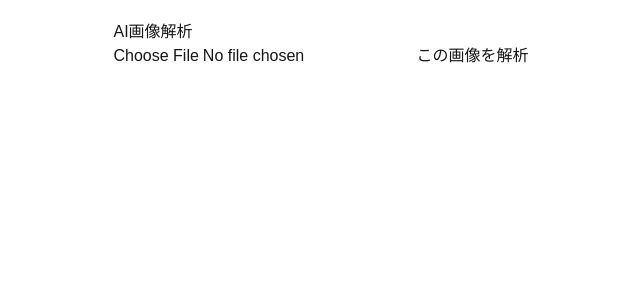
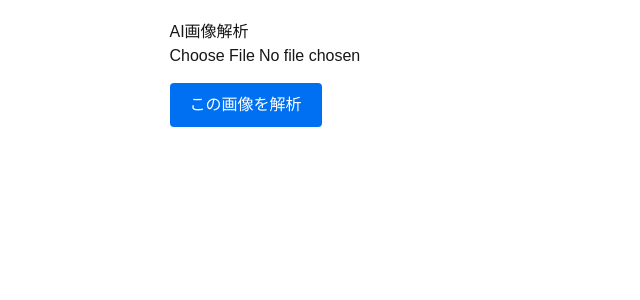
Before and after one commit to hedgehogtomcatqaz1326-netizen/my-image-analyzer, a Next.js app: page / in a window 1280 px wide. Shown: the top 300 px of the page, without its empty margins (319-959 px from the left). Built offline with nearby package versions, Linux system fonts and the light colour scheme.

Commit message:
Fix UI rendering and labels display

```diff
--- a/app/page.tsx
+++ b/app/page.tsx
@@ -5,18 +5,14 @@ import { useState } from "react";
 export default function Home() {
   const [result, setResult] = useState<any>(null);
   const [loading, setLoading] = useState(false);
+  const [preview, setPreview] = useState<string | null>(null);
 
-  // ボタン用のスタイル定義
-  const btnStyle = {
-    display: "block",
-    padding: "10px",
-    textAlign: "center" as const,
-    backgroundColor: "#ffffff",
-    border: "1px solid #cbd5e1",
-    borderRadius: "6px",
-    color: "#1e293b",
-    textDecoration: "none",
-    fontWeight: "500",
+  // ファイル選択時にプレビューを表示する処理
+  const handleImageChange = (e: React.ChangeEvent<HTMLInputElement>) => {
+    const file = e.target.files?.[0];
+    if (file) {
+      setPreview(URL.createObjectURL(file));
+    }
   };
 
   const handleAnalyze = async (e: React.FormEvent<HTMLFormElement>) => {
@@ -43,8 +39,28 @@ export default function Home() {
       <h1>AI画像解析</h1>
 
       <form onSubmit={handleAnalyze}>
-        <input type="file" name="image" accept="image/*" required />
-        <button type="submit" disabled={loading}>
+        <div style={{ marginBottom: "15px" }}>
+          <input
+            type="file"
+            name="image"
+            accept="image/*"
+            onChange={handleImageChange}
+            required
+          />
+        </div>
+
+        {/* 選択した画像のプレビュー表示 */}
+        {preview && (
+          <div style={{ marginBottom: "15px", border: "2px dashed #cbd5e1", padding: "10px", textAlign: "center", borderRadius: "8px" }}>
+            <img src={preview} alt="プレビュー" style={{ maxWidth: "100%", maxHeight: "250px", borderRadius: "4px" }} />
+          </div>
+        )}
+
+        <button
+          type="submit"
+          disabled={loading}
+          style={{ padding: "10px 20px", backgroundColor: "#0070f3", color: "#fff", border: "none", borderRadius: "4px", cursor: "pointer" }}
+        >
           {loading ? "解析中..." : "この画像を解析"}
         </button>
       </form>
@@ -57,6 +73,18 @@ export default function Home() {
 
           {(() => {
             const searchKeyword = result.labels?.[0] || result.label || "検索ワード";
+
+            const btnStyle = {
+              display: "block",
+              padding: "10px",
+              textAlign: "center" as const,
+              backgroundColor: "#ffffff",
+              border: "1px solid #cbd5e1",
+              borderRadius: "6px",
+              color: "#1e293b",
+              textDecoration: "none",
+              fontWeight: "500",
+            };
 
             return (
               <div style={{ backgroundColor: "#eef2ff", padding: "15px", borderRadius: "8px" }}>
```
